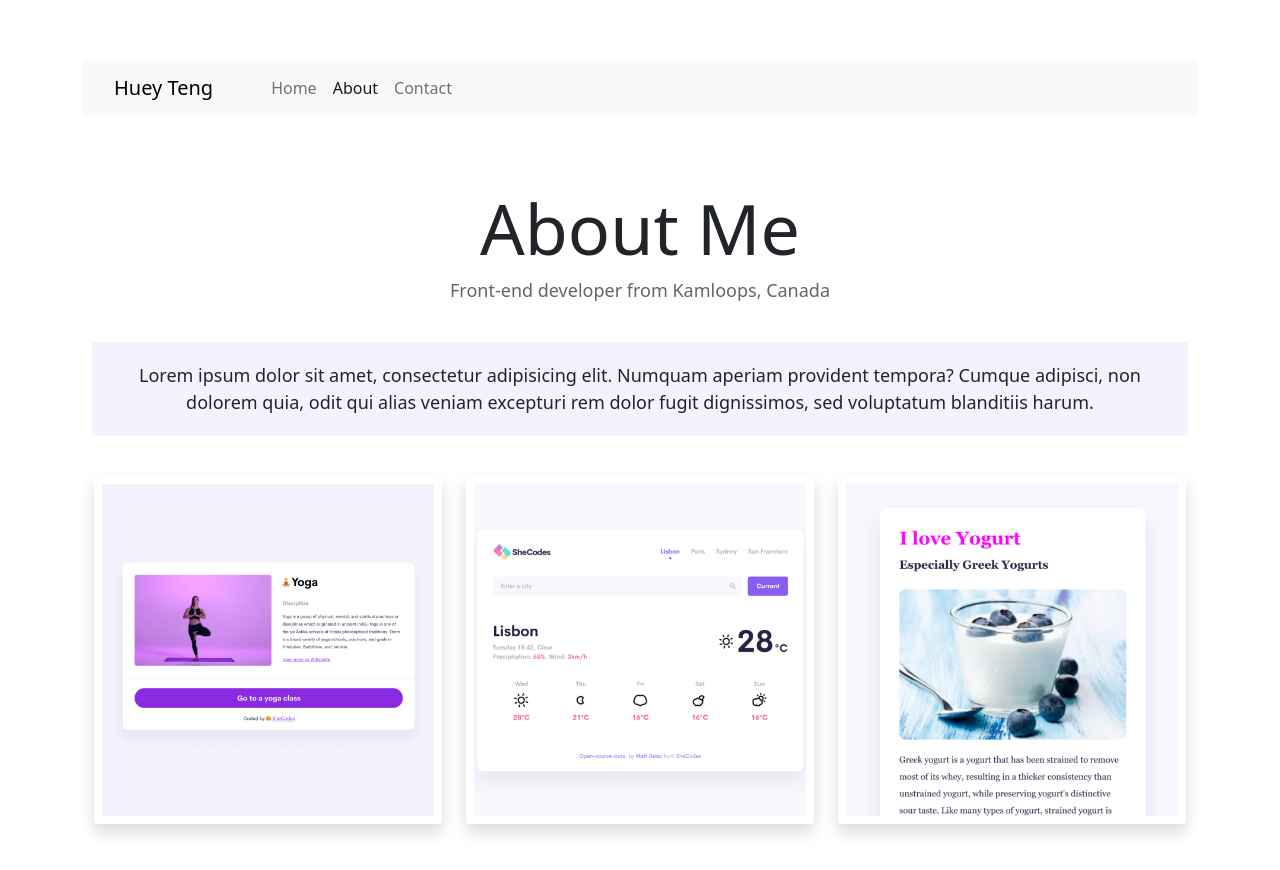
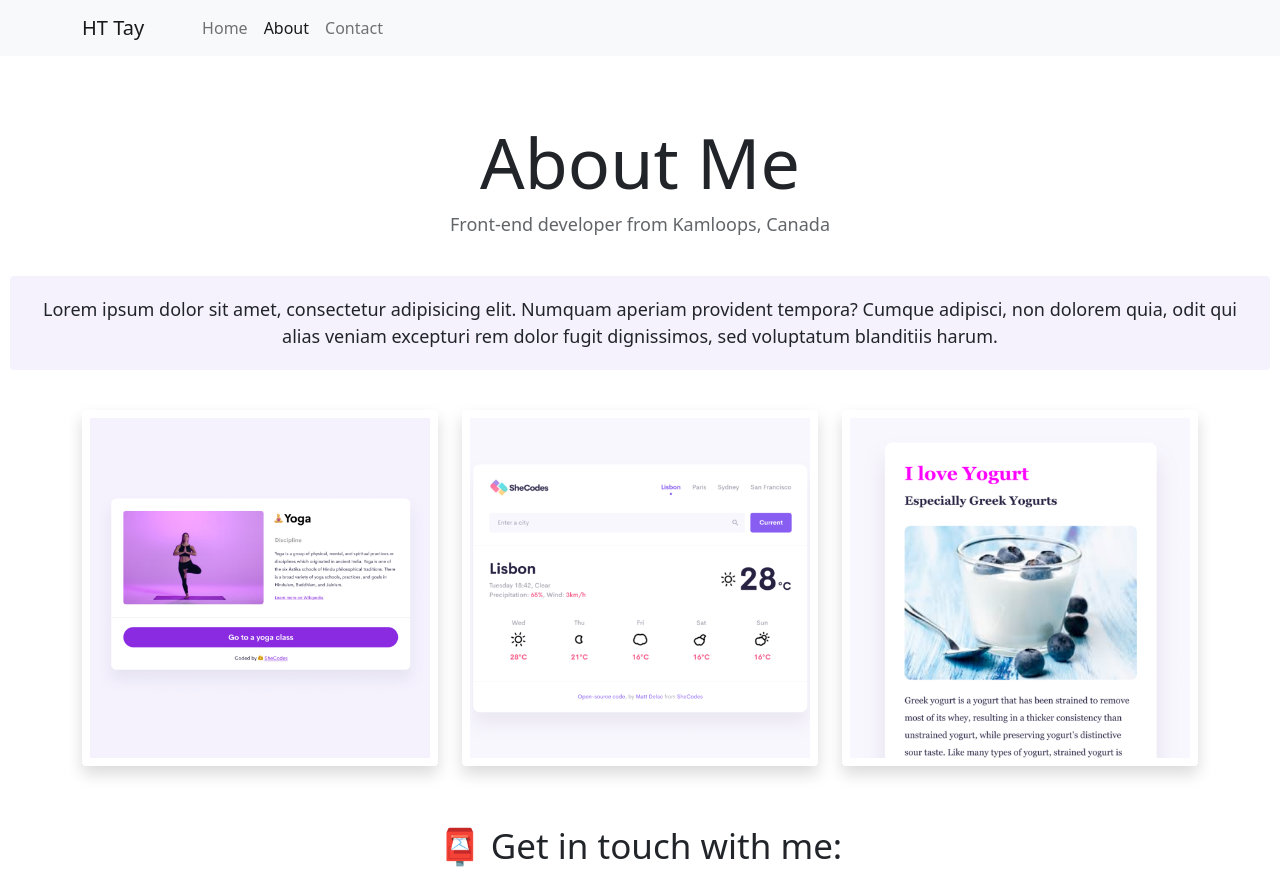
Before and after one commit to hueyteng/personal-website, a plain HTML site: page about.html in a window 1280 px wide. Shown: the top 870 px of the page. Drawn offline with nearby package versions, Linux system fonts and the light colour scheme.

Commit message:
Edited navigation bar and added titles for SEO purposes

```diff
--- a/about.html
+++ b/about.html
@@ -13,25 +13,29 @@
     <link rel="stylesheet" href="src/style.css" />
     <title>Huey Teng Tay | About Me </title>
 
-    <meta name="description" content="Get to know me: Huey Teng Tay - Copywriter and UX Enthusiast" />
+    <meta name="description" content="Huey Teng Tay is a copywriter and UX enthusiast based in Kamloops, Canada. Check out her work and connect with her for job opportunities" />
 </head>
 
 <body>
-    <div class="container">
-    <nav class="navbar navbar-expand-lg navbar-light bg-light">
-        <div class="container-fluid">
-            <a class="navbar-home" href="index.html">Huey Teng</a>
-            <button class="navbar-toggler" type="button" data-bs-toggle="collapse" data-bs-target="#navbarNavAltMarkup"
-                aria-controls="navbarNavAltMarkup" aria-expanded="false" aria-label="Toggle navigation">
+    <nav class="navbar navbar-expand-lg navbar-light bg-light fixed-top">
+        <div class="container">
+            <a class="navbar-brand" href="/" title="Homepage">HT Tay</a>
+            <button class="navbar-toggler" type="button" data-bs-toggle="collapse" data-bs-target="#navbarNav"
+                aria-controls="navbarNav" aria-expanded="false" aria-label="Toggle navigation">
                 <span class="navbar-toggler-icon"></span>
             </button>
-            <div class="collapse navbar-collapse" id="navbarNavAltMarkup">
-                <div class="navbar-nav">
-                    <a class="nav-link" href="index.html">Home</a>
-                    <a class="nav-link active" aria-current="page" href="about.html">About</a>
-                    <a class="nav-link" href="about.html#contact">Contact</a>
-
-                </div>
+            <div class="collapse navbar-collapse" id="navbarNav">
+                <ul class="navbar-nav">
+                    <li class="nav-item">
+                        <a class="nav-link" href="/" title="Homepage">Home</a>
+                    </li>
+                    <li class="nav-item">
+                        <a class="nav-link active" aria-current="page" href="/about.html" title="About Huey Teng Tay">About</a>
+                    </li>
+                    <li class="nav-item">
+                        <a class="nav-link" href="/about.html#contact" title="Contact Huey Teng Tay">Contact</a>
+                    </li>
+                </ul>
             </div>
         </div>
     </nav>
@@ -49,13 +53,13 @@
             <div class="container">
                 <div class="row">
                     <div class="col-sm-4">
-                        <img src="images/yoga.png" class="img-fluid p-2 shadow rounded" />
+                        <img src="images/yoga.png" alt="Yoga Project" class="img-fluid p-2 shadow rounded" />
                     </div>
                     <div class="col-sm-4">
-                        <img src="images/weather.png" class="img-fluid p-2 shadow rounded" />
+                        <img src="images/weather.png" alt="Weather Project" class="img-fluid p-2 shadow rounded" />
                     </div>
                     <div class="col-sm-4">
-                        <img src="images/yogurt.png" class="img-fluid p-2 shadow rounded" />
+                        <img src="images/yogurt.png" alt="Yogurt Project" class="img-fluid p-2 shadow rounded" />
                     </div>
                 </div>
             </div>
@@ -63,7 +67,7 @@
     <br />
     <div id="contact">
         <h2 class="contact-me">📮 Get in touch with me:</h2>
-        <a href="mailto:hueyteng.tay@gmail.com" class="email-link">
+        <a href="mailto:hueyteng.tay@gmail.com" class="email-link" title="Email Huey Teng Tay">
             hueyteng.tay@gmail.com
         </a>
     </div>
--- a/src/style.css
+++ b/src/style.css
@@ -4,12 +4,8 @@
   --box-shadow: 0 5px 10px rgba(0, 0, 0, 0.3);
 }
 
-container {
-  margin: 20px auto;
-}
-
 body {
-  margin: 60px auto;
+  margin: 120px auto;
 }
 
 h1,
@@ -110,24 +106,23 @@ p {
   font-size: 15px;
 }
 
-nav {
-  margin-bottom: 70px;
-}
-
-.navbar-home {
+.navbar-brand {
   text-decoration: none;
   font-size: 20px;
-  margin-left: 20px;
   margin-right: 50px;
   color: #000000;
 }
 
-.navbar-home:hover {
-  cursor: pointer;
-  color: #000000;
-}
+@media (max-width: 576px) {
+  h1 {
+    font-size: 45px;
+    line-height: 1.5;
+  }
 
-@media (max-width: 576px) {
+  h2 {
+    font-size: 28px;
+  }
+
   .project-buttons,
   .my-work {
     display: block;
```
Also changed, not shown: index.html (+24 -20 lines).
